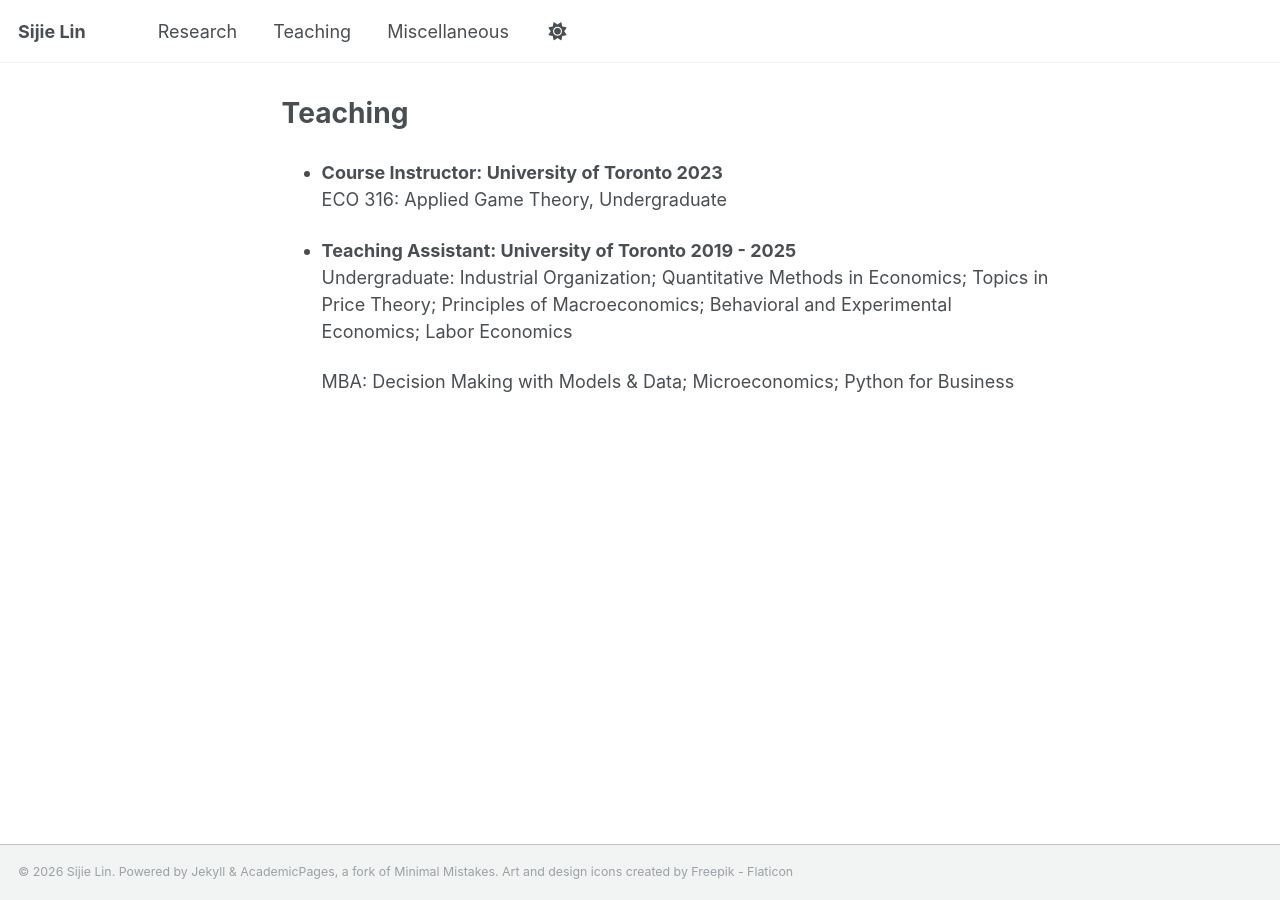
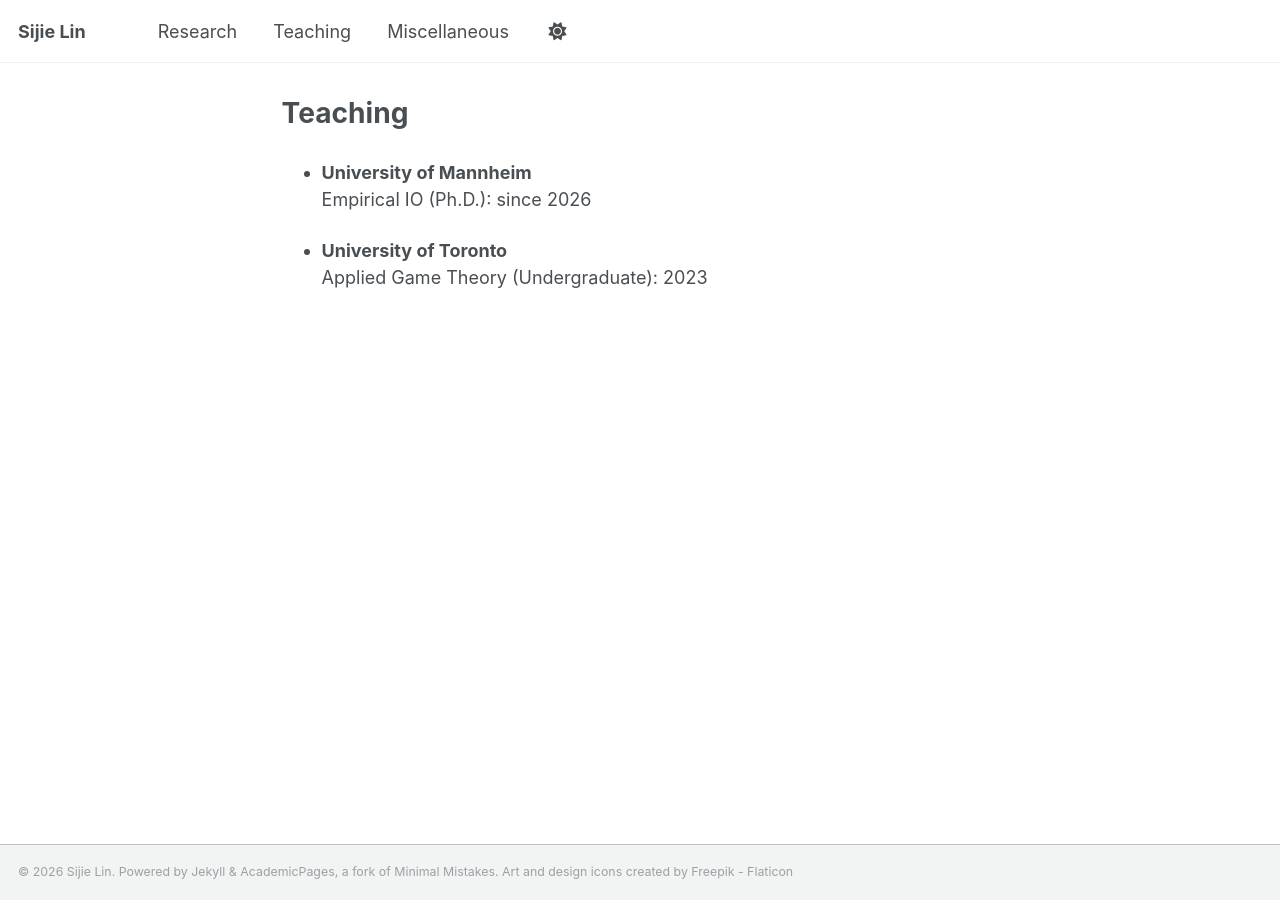
Before and after one commit to sijielin/sijielin.github.io, a Jekyll site: the page built from _pages/teaching.md, in a window 1280 px wide. Built offline with Jekyll 4.4.1, drawn with Linux system fonts in a browser that asks for light colours.

Commit message:
Revise teaching experience
Updated teaching experience details for clarity.

```diff
--- a/_pages/teaching.md
+++ b/_pages/teaching.md
@@ -5,11 +5,8 @@ author_profile: false
 ---
 
 
+- **University of Mannheim**
+  Empirical IO (Ph.D.): since 2026
 
-- **Course Instructor: University of Toronto 2023**
-  ECO 316: Applied Game Theory, Undergraduate
-
-- **Teaching Assistant: University of Toronto 2019 - 2025**
-  Undergraduate: Industrial Organization; Quantitative Methods in Economics; Topics in Price Theory; Principles of Macroeconomics; Behavioral and Experimental Economics; Labor Economics
-
-  MBA: Decision Making with Models & Data; Microeconomics; Python for Business
+- **University of Toronto**
+  Applied Game Theory (Undergraduate): 2023
```
